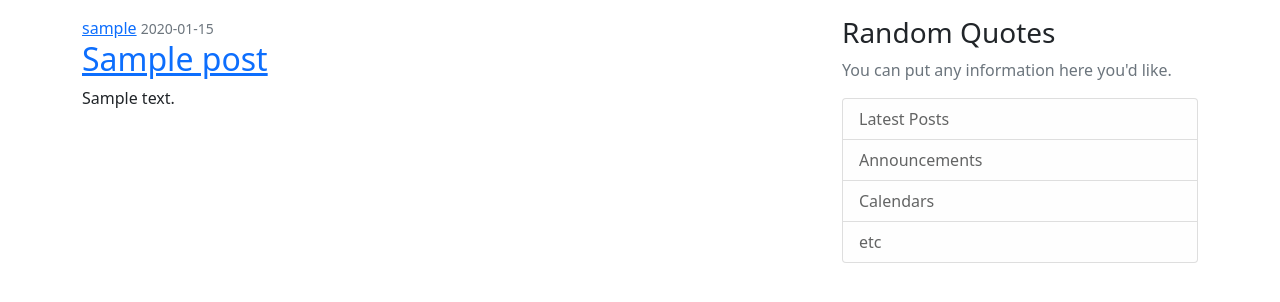
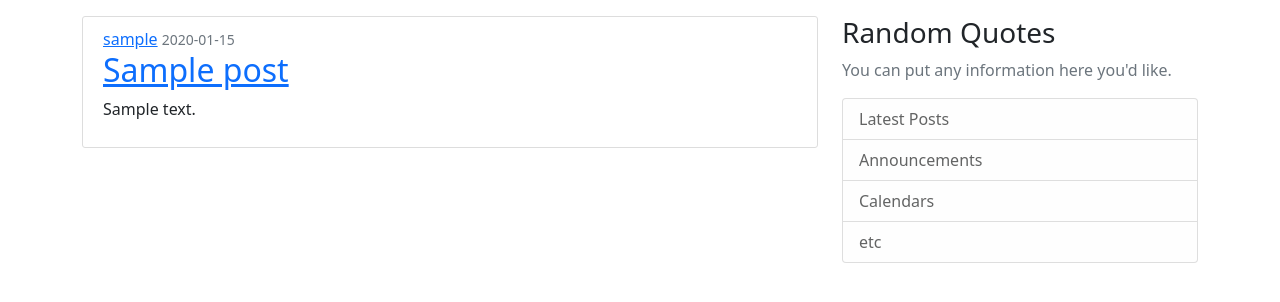
Before and after one commit to yahyasaadi/blog, a Flask app: template blog_app/templates/home.html in a window 1280 px wide. Shown: the part 56-358 px from the top of the page. Run offline with Flask 2, Linux system fonts and the light colour scheme; tables that the repository leaves empty hold one stand-in row (values such as "Sample post"); the template is opened without the code that fills it: values that come from a table or form of the project are taken from there, most other values are stand-ins (such as "Sample title", 1, 10 or a date in 2020).

Commit message:
added styling to content section

```diff
--- a/blog_app/static/main.css
+++ b/blog_app/static/main.css
@@ -3,3 +3,11 @@
     align-items: center;
     justify-content: center;
 }
+
+.content-section {
+    background: #ffffff;
+    padding: 10px 20px;
+    border: 1px solid #dddddd;
+    border-radius: 3px;
+    margin-bottom: 20px;
+  }
```
